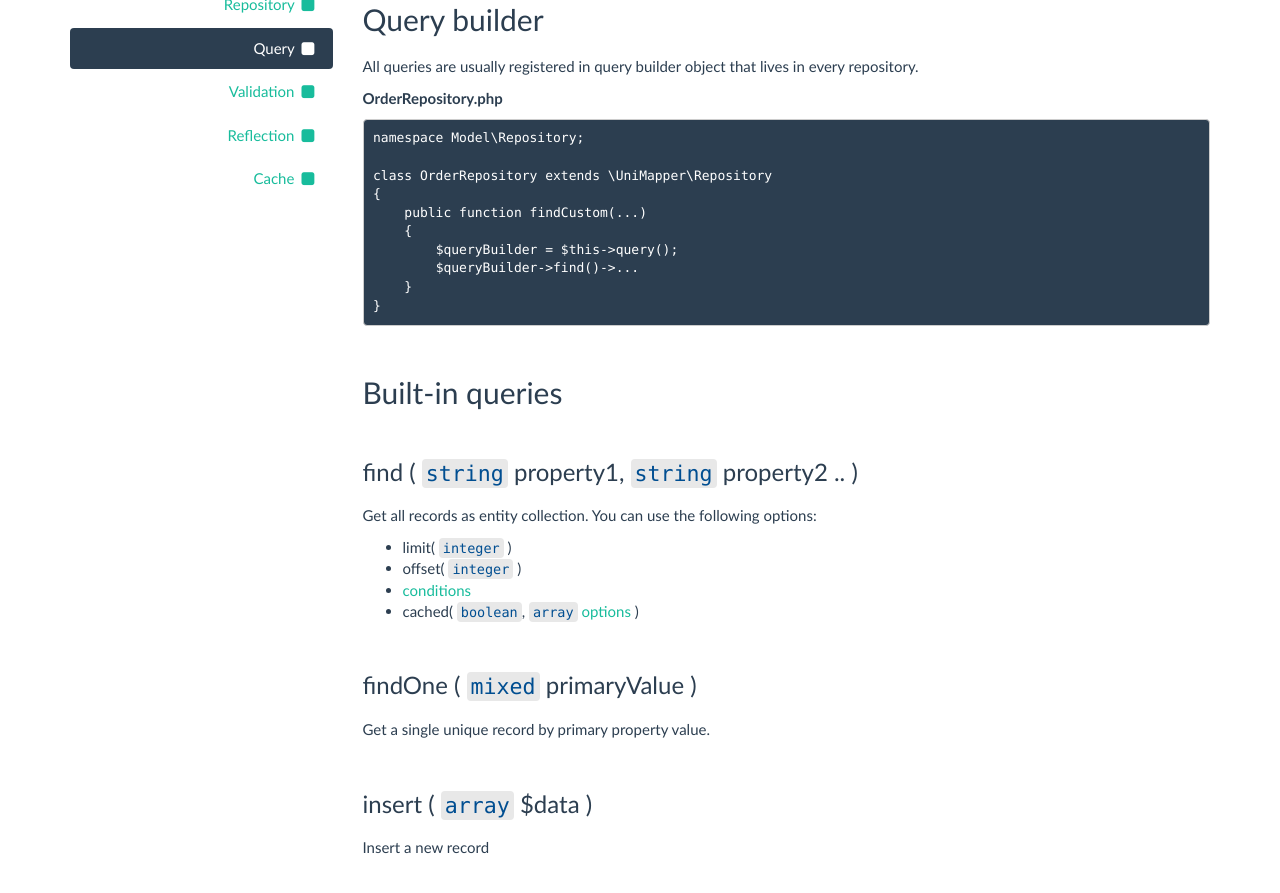
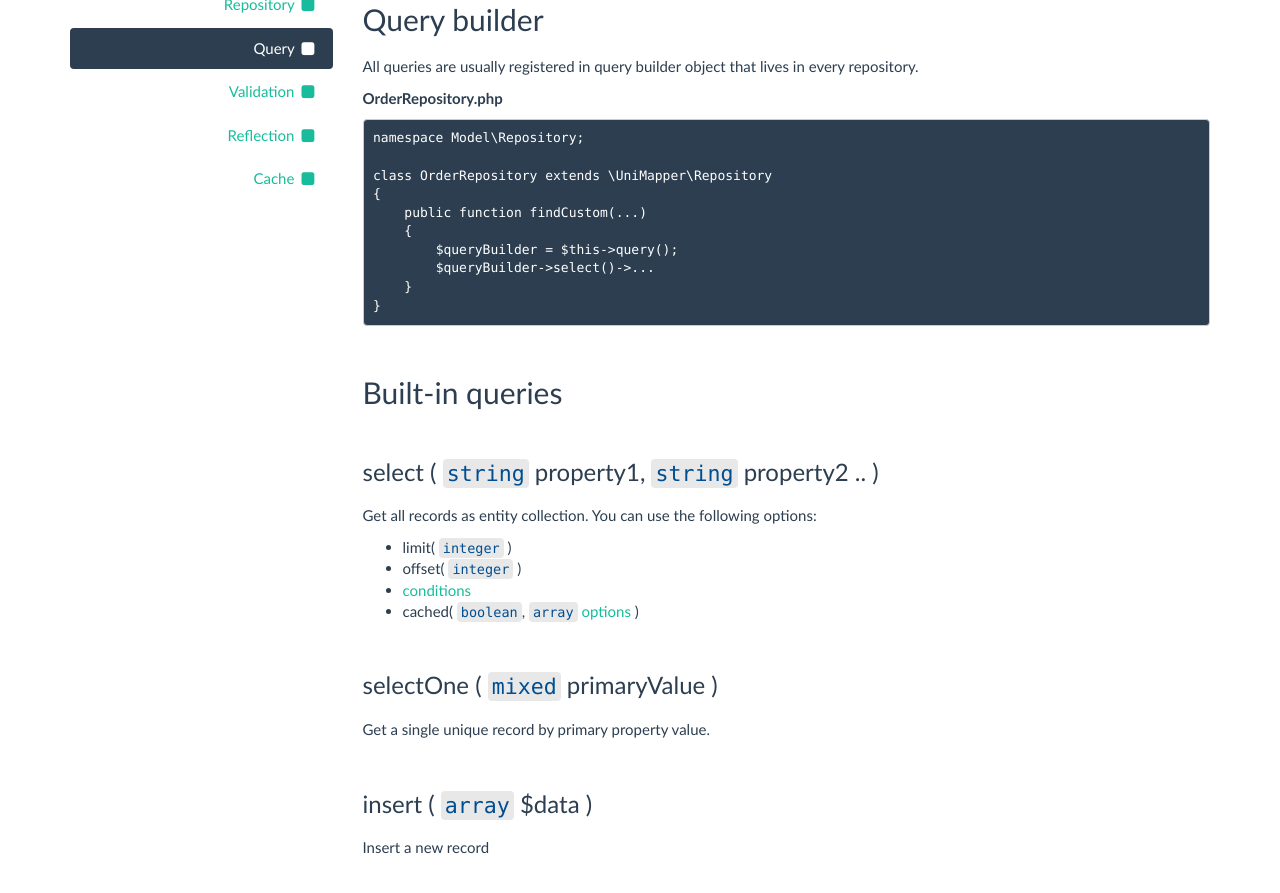
Before and after one commit to unimapper/unimapper.github.io, a Jekyll site: the page built from docs/reference/query.md, in a window 1280 px wide and 900 px high, scrolled down 561 px. Shown: the top 893 px of the window. Built offline with Jekyll 4.4.1, drawn with Linux system fonts in a browser that asks for light colours; nearby versions of some CDN libraries; comment, search, counter and statistics services are not loaded; the repository's description, which GitHub fills in, is left out.

Commit message:
docs: update

```diff
--- a/docs/reference/query.md
+++ b/docs/reference/query.md
@@ -19,14 +19,14 @@ class OrderRepository extends \UniMapper\Repository
     public function findCustom(...)
     {
         $queryBuilder = $this->query();
-        $queryBuilder->find()->...
+        $queryBuilder->select()->...
     }
 }
 ~~~
 
 ## Built-in queries
 
-### find ( `string` property1, `string` property2 .. )
+### select ( `string` property1, `string` property2 .. )
 Get all records as entity collection. You can use the following options:
 
 - limit( `integer` )
@@ -34,7 +34,7 @@ Get all records as entity collection. You can use the following options:
 - [conditions](#Conditions)
 - cached( `boolean`, `array` [options]({{ site.baseurl}}/docs/reference/cache#options) )
 
-### findOne ( `mixed` primaryValue )
+### selectOne ( `mixed` primaryValue )
 Get a single unique record by primary property value.
 
 ### insert ( `array` $data )
```
Also changed, not shown: docs/reference/associations.md (+1 -1 lines), docs/reference/cache.md (+1 -1 lines).
